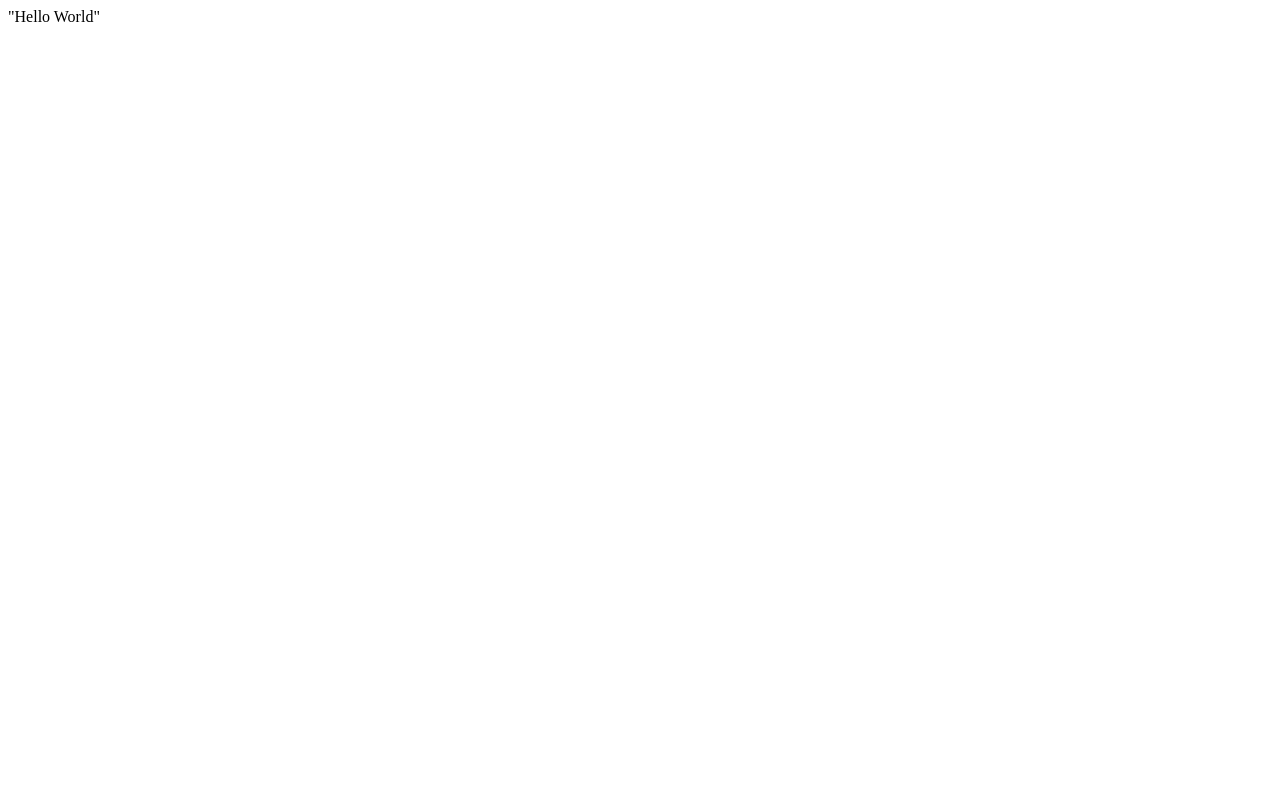
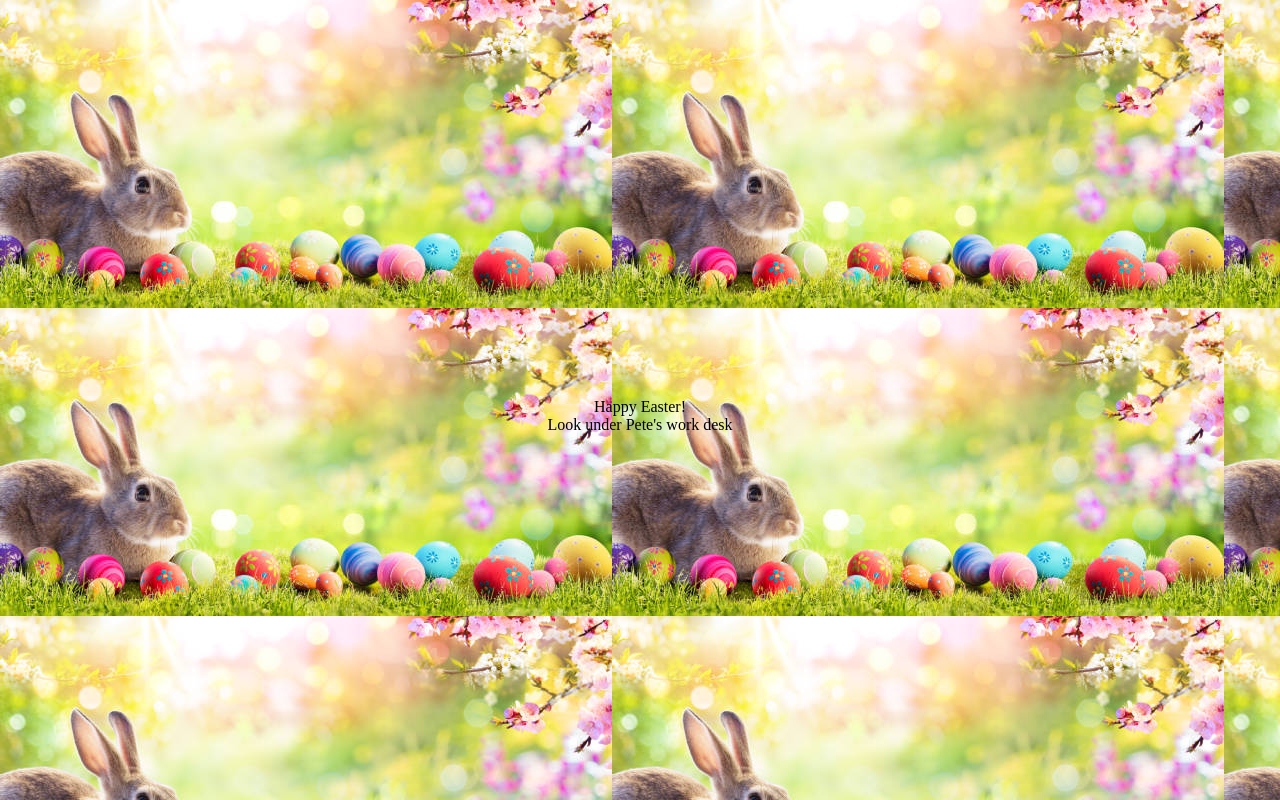
Before and after one commit to pete201/pete201.github.io, a plain HTML site: page index.html in a window 1280 px wide. Drawn offline with Linux system fonts and the light colour scheme.

Commit message:
Updated web page

```diff
--- a/index.html
+++ b/index.html
@@ -1 +1,13 @@
-"Hello World"
+<!DOCTYPE html>
+<html lang="en">
+<head>
+    <meta charset="UTF-8">
+    <meta http-equiv="X-UA-Compatible" content="IE=edge">
+    <meta name="viewport" content="width=device-width, initial-scale=1.0">
+    <link rel="stylesheet" href="style.css">
+    <title>Happy Easter!</title>
+</head>
+<body>
+    <p>Happy Easter!<br>Look under Pete's work desk</p>
+</body>
+</html>
--- /dev/null
+++ b/style.css
@@ -0,0 +1,11 @@
+html{
+    background-image: url(./EasterBunny.jpg);
+}
+
+p{
+    position: absolute;
+    top: 50%;
+    left: 50%;
+    transform: translate(-50%,-50%);
+    text-align: center;
+}
```
Also changed, not shown: EasterBunny.jpg (renamed from istockphoto-1132297264-612x612.jpg).
